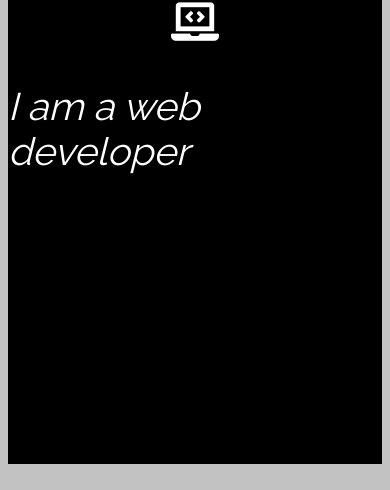
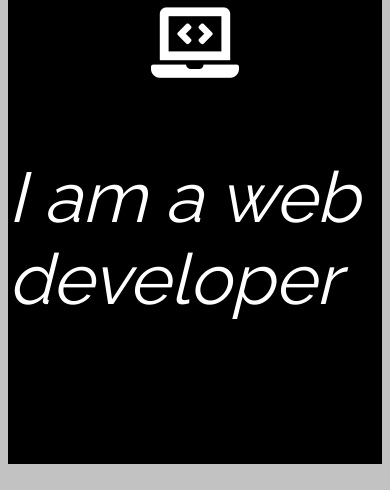
Before and after one commit to longvn37201/front-end, a plain HTML site: page index.html in a window 390 px wide. Shown: the part 388-878 px from the top of the page. Drawn offline with Linux system fonts and the light colour scheme.

Commit message:
Update style.css

```diff
--- a/style.css
+++ b/style.css
@@ -2,7 +2,7 @@
 @import url('https://fonts.googleapis.com/css?family=Raleway&display=swap');
 @media (max-width: 75em) {
     html {
-      font-size: 60%;
+      font-size: 110%;
     }
   }
 img{
@@ -150,5 +150,5 @@ margin-bottom: 3rem;}
 body{
     background-color: rgba(128, 128, 128, 0.479);
     font-family: 'Raleway', sans-serif;
-    font-size: 1.5rem;
+    font-size: 1.6rem;
 }
```
